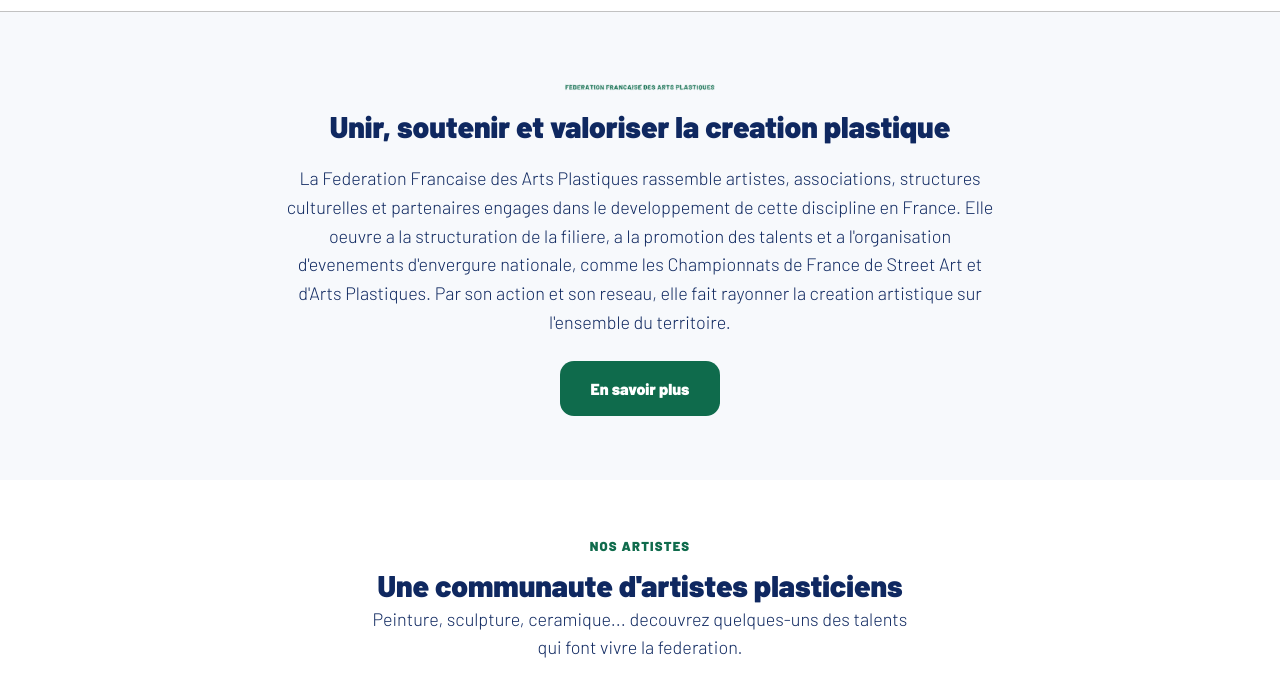
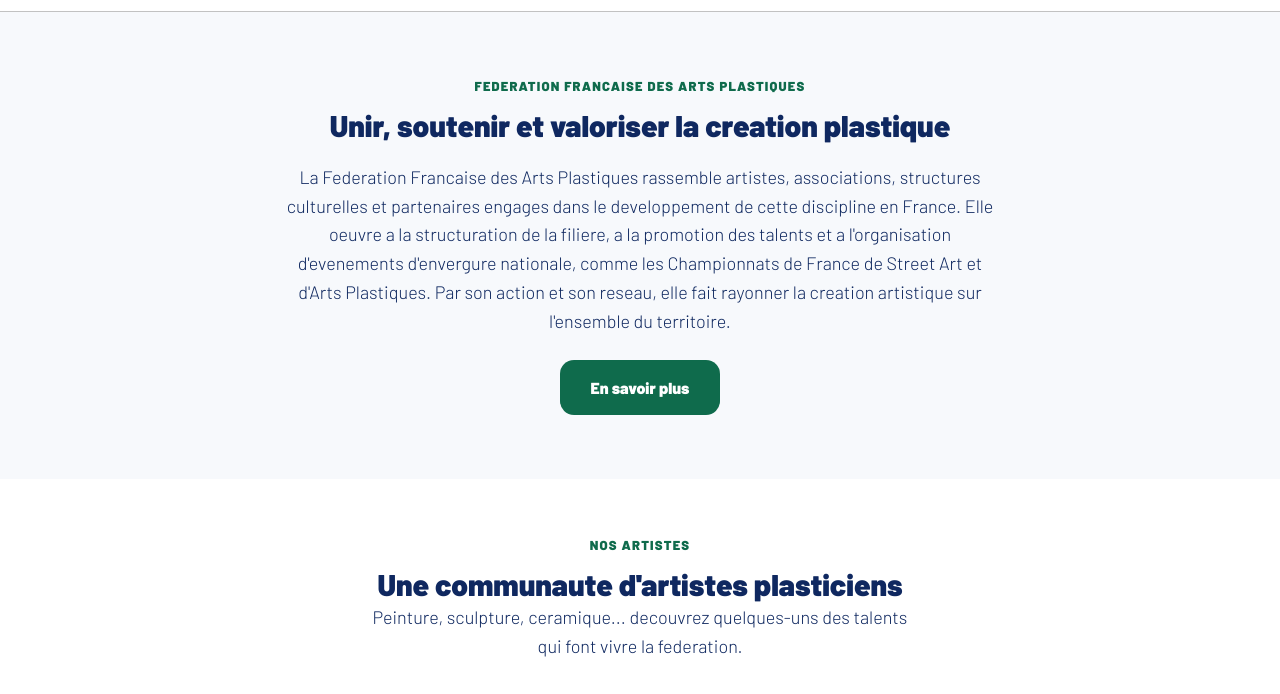
Before and after one commit to Maygae/ffap-site, a plain HTML site: page ffap-frontend/index.html in a window 1280 px wide. Shown: the part 105-799 px from the top of the page. Drawn offline with Linux system fonts and the light colour scheme; no server answers.

Commit message:
Annule la mise en place de l'effet dissolution sur le hero (en attente de validation du rendu)

```diff
--- a/ffap-frontend/index.html
+++ b/ffap-frontend/index.html
@@ -45,7 +45,7 @@
 
 <section class="hero">
   <div class="container" style="max-width:760px;">
-    <img src="assets/images/eyebrow-federation-dissolve.png" alt="Federation Francaise des Arts Plastiques" style="height:22px; width:auto; margin:0 auto 10px; display:block;" />
+    <span class="eyebrow">Federation Francaise des Arts Plastiques</span>
     <h1 style="font-size:30px;">Unir, soutenir et valoriser la creation plastique</h1>
     <p class="texte-secondaire" style="max-width:none; margin-top:20px;">La Federation Francaise des Arts Plastiques rassemble artistes, associations, structures culturelles et partenaires engages dans le developpement de cette discipline en France. Elle oeuvre a la structuration de la filiere, a la promotion des talents et a l'organisation d'evenements d'envergure nationale, comme les Championnats de France de Street Art et d'Arts Plastiques. Par son action et son reseau, elle fait rayonner la creation artistique sur l'ensemble du territoire.</p>
     <div class="hero-actions">
```
